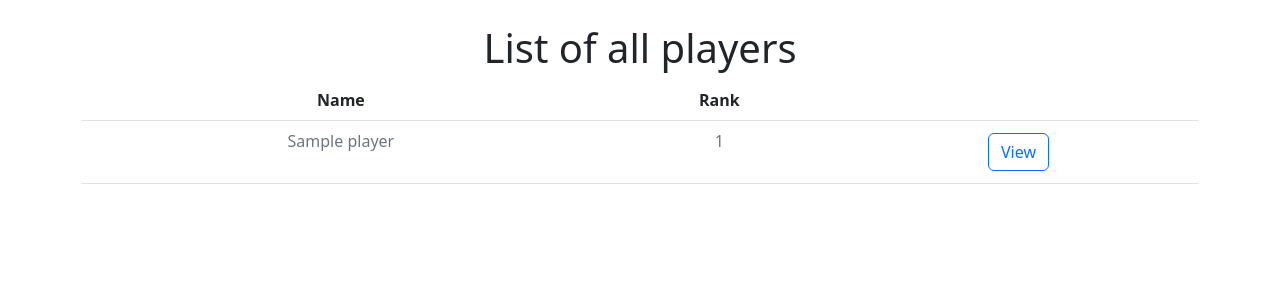
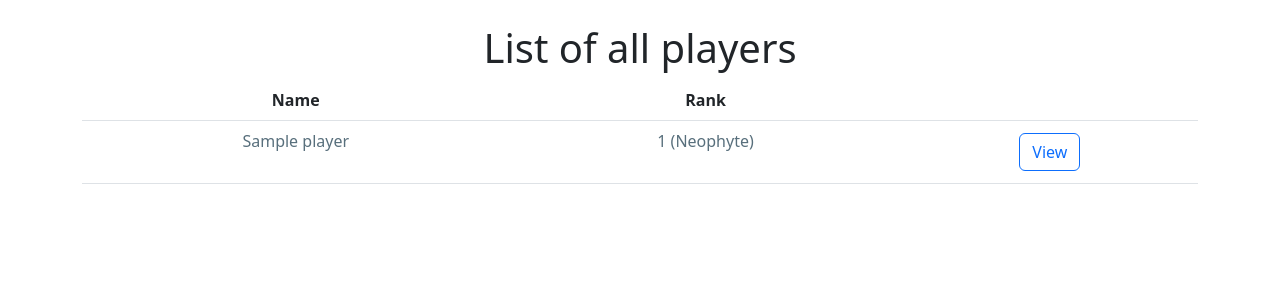
Before and after one commit to MihaMarkovi/web-server, a Django app: page /lunaro/leaderboard in a window 1280 px wide. Shown: the part 56-356 px from the top of the page. Run offline with Django 4.2, Linux system fonts and the light colour scheme; tables that the repository leaves empty hold one stand-in row (values such as "Sample post"); some libraries are stand-ins or nearby versions.

Commit message:
Improve Leaderboard view

```diff
--- a/lunaro/templates/lunaro/players.html
+++ b/lunaro/templates/lunaro/players.html
@@ -19,8 +19,55 @@
                 <tbody>
                 {% for player in players %}
                     <tr>
-                        <td><p class="text-muted">{{ player.name }}</p></td>
-                        <td><p class="text-muted">{{ player.rank }}</p></td>
+
+
+                        {% if player.rank <= 1500 %}
+                        <td><a href="{% url 'player-details' player.pk %}" class="text-decoration-none text-neophyte">{{ player.name }}</p></td>
+
+                        {% elif player.rank <= 1750 %}
+                        <td><a href="{% url 'player-details' player.pk %}" class="text-decoration-none text-padawan">{{ player.name }}</p></td>
+
+                        {% elif player.rank <= 2000 %}
+                        <td><a href="{% url 'player-details' player.pk %}" class="text-decoration-none text-amateur">{{ player.name }}</p></td>
+
+                        {% elif player.rank <= 2250 %}
+                        <td><a href="{% url 'player-details' player.pk %}" class="text-decoration-none text-skilled">{{ player.name }}</p></td>
+
+                        {% elif player.rank <= 2500 %}
+                        <td><a href="{% url 'player-details' player.pk %}" class="text-decoration-none text-pro">{{ player.name }}</p></td>
+
+                        {% elif player.rank <= 2750 %}
+                        <td><a href="{% url 'player-details' player.pk %}" class="text-decoration-none text-master">{{ player.name }}</p></td>
+
+                        {% else %}
+                        <td><a href="{% url 'player-details' player.pk %}" class="text-decoration-none text-champion">{{ player.name }}</p></td>
+
+                        {% endif %}
+
+                        {% if player.rank <= 1500 %}
+                        <td><p class="text-neophyte">{{ player.rank }} (Neophyte)</p></td>
+
+                        {% elif player.rank <= 1750 %}
+                        <td><p class="text-padawan">{{ player.rank }} (Padawan)</p></td>
+
+                        {% elif player.rank <= 2000 %}
+                        <td><p class="text-amateur">{{ player.rank }} (Amateur)</p></td>
+
+                        {% elif player.rank <= 2250 %}
+                        <td><p class="text-skilled">{{ player.rank }} (Skilled)</p></td>
+
+                        {% elif player.rank <= 2500 %}
+                        <td><p class="text-pro">{{ player.rank }} (Pro)</p></td>
+
+                        {% elif player.rank <= 2750 %}
+                        <td><p class="text-master">{{ player.rank }} (Master)</p></td>
+
+                        {% else %}
+                        <td><p class="text-champion">{{ player.rank }} (Champion)</p></td>
+
+                        {% endif %}
+
+
                         <td><a href="{% url 'player-details' player.pk %}" class="btn btn-outline-primary m-1">View</a></th>
                     </tr>
                 {% endfor %}
```
